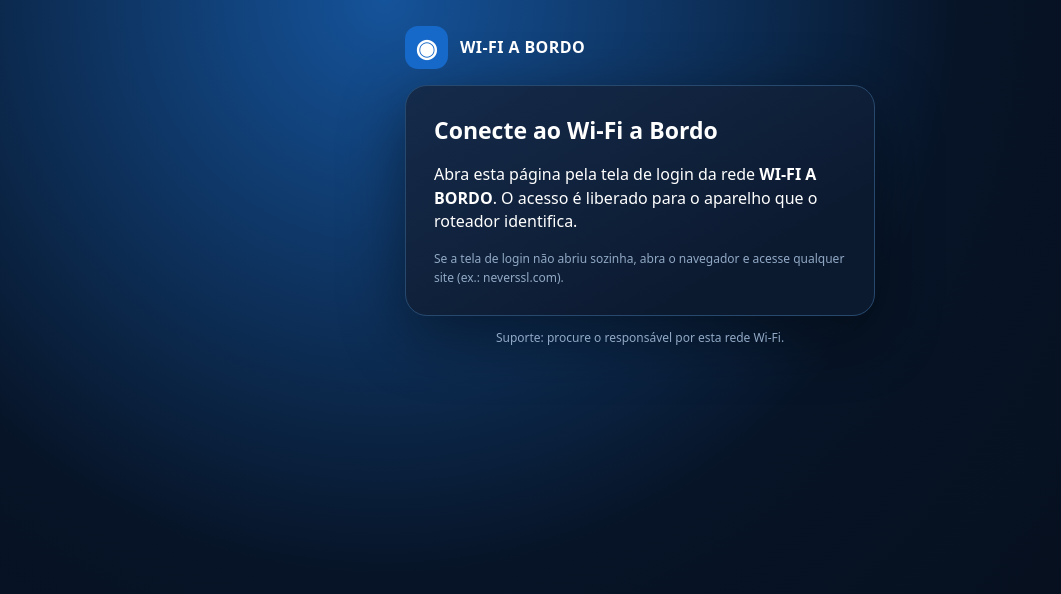
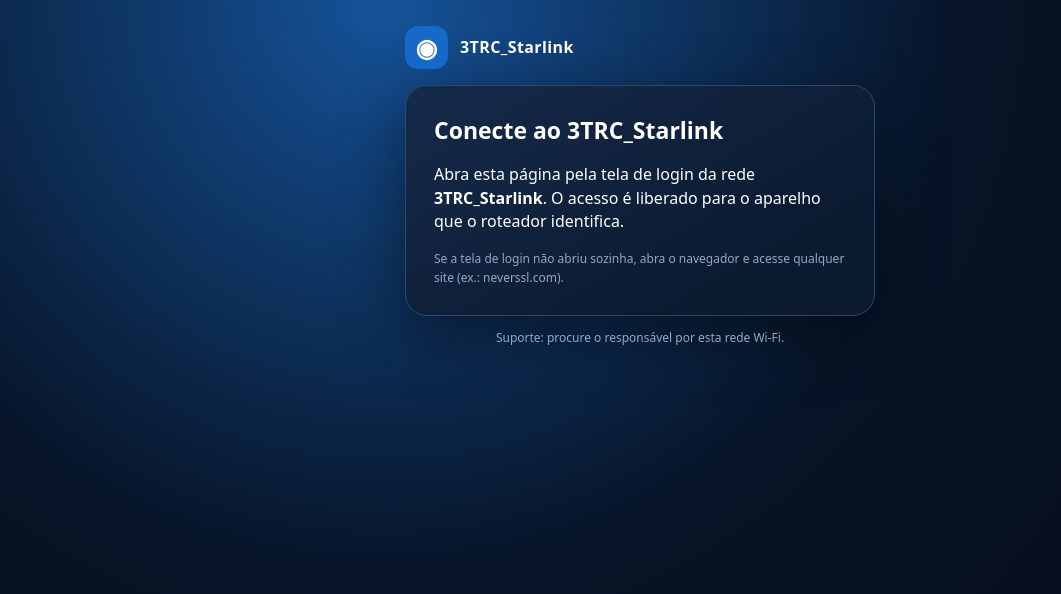
Before and after one commit to crdso/mikrotik-if, a website: page site/index.html in a window 1280 px wide. Shown: the whole page, without its empty margins (0-1061 px from the left). Drawn offline with Linux system fonts and the light colour scheme.

Commit message:
fix: usar nome 3TRC_Starlink em site/index.html

```diff
--- a/site/index.html
+++ b/site/index.html
@@ -5,13 +5,13 @@
   <meta name="viewport" content="width=device-width,initial-scale=1,viewport-fit=cover">
   <meta name="theme-color" content="#091932">
   <meta name="robots" content="noindex,nofollow">
-  <title>Wi-Fi a Bordo • Internet a bordo</title>
+  <title>3TRC_Starlink • Internet a bordo</title>
   <link rel="stylesheet" href="/style.css">
   <script src="/config.js"></script>
 </head>
 <body>
 <main class="wrap">
-  <div class="mark"><span class="icon" aria-hidden="true">◉</span> WI-FI A BORDO</div>
+  <div class="mark"><span class="icon" aria-hidden="true">◉</span> 3TRC_Starlink</div>
   <section class="card" aria-live="polite">
 
     <!-- 1. Oferta -->
@@ -47,7 +47,7 @@
       <div id="status" class="state" role="status">Aguardando confirmação do pagamento…</div>
       <div class="timer">Código válido por <strong id="timer">--:--</strong></div>
       <button id="recheck" type="button" class="ghost">Já paguei — verificar agora</button>
-      <p class="muted">Se o app do banco disser que está sem internet, desligue o Wi-Fi por alguns segundos (ou use os dados móveis), pague e depois reconecte ao Wi-Fi a Bordo.</p>
+      <p class="muted">Se o app do banco disser que está sem internet, desligue o Wi-Fi por alguns segundos (ou use os dados móveis), pague e depois reconecte ao 3TRC_Starlink.</p>
     </div>
 
     <!-- 3. Pago, aguardando o roteador -->
@@ -76,8 +76,8 @@
 
     <!-- 6. Aberto fora da rede -->
     <div id="invalid" class="panel" hidden>
-      <h2>Conecte ao Wi-Fi a Bordo</h2>
-      <p>Abra esta página pela tela de login da rede <strong>WI-FI A BORDO</strong>. O acesso é liberado para o aparelho que o roteador identifica.</p>
+      <h2>Conecte ao 3TRC_Starlink</h2>
+      <p>Abra esta página pela tela de login da rede <strong>3TRC_Starlink</strong>. O acesso é liberado para o aparelho que o roteador identifica.</p>
       <p class="muted">Se a tela de login não abriu sozinha, abra o navegador e acesse qualquer site (ex.: neverssl.com).</p>
     </div>
 
```
